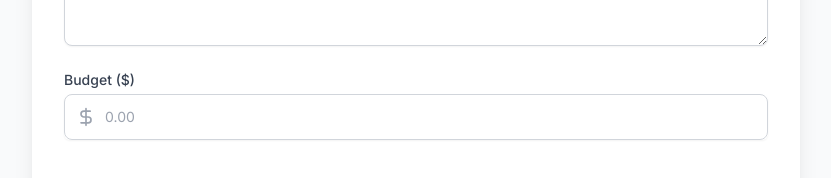
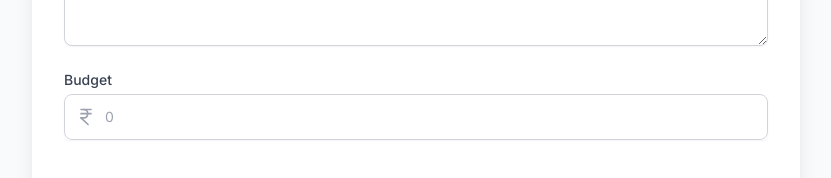
Before and after one commit to shubhamrsaroj/GigsFlow, a React (Vite) app in the folder client/: page /post-job in a window 1280 px wide. Shown: the part 410-588 px from the top of the page, without its empty margins (224-1055 px from the left). Built offline with nearby package versions, Linux system fonts and the light colour scheme; no server answers.

Commit message:
changes in post gig dollar sign , changed to ruppee

```diff
--- a/client/src/pages/PostGig.jsx
+++ b/client/src/pages/PostGig.jsx
@@ -1,7 +1,7 @@
 import { useState } from 'react';
 import { gigApi } from "../api/gigApi";
 import { useNavigate } from 'react-router-dom';
-import { Briefcase, DollarSign, FileText, AlertCircle } from 'lucide-react';
+import { Briefcase, IndianRupee, FileText, AlertCircle } from 'lucide-react';
 
 const PostGig = () => {
     const [formData, setFormData] = useState({
@@ -37,6 +37,24 @@ const PostGig = () => {
             setLoading(false);
         }
     };
+
+    const formatIndianNumber = (value) => {
+  if (!value) return "";
+
+  const number = value.replace(/,/g, "");
+  return Number(number).toLocaleString("en-IN");
+};
+
+const handleBudgetChange = (e) => {
+  const rawValue = e.target.value.replace(/,/g, "");
+  if (isNaN(rawValue)) return;
+
+  setFormData({
+    ...formData,
+    budget: formatIndianNumber(rawValue),
+  });
+};
+
 
     return (
         <div className="min-h-screen bg-gray-50 py-12 px-4 sm:px-6 lg:px-8">
@@ -98,24 +116,26 @@ const PostGig = () => {
 
                            <div>
   <label htmlFor="budget" className="block text-sm font-medium text-gray-700 mb-1">
-                                    Budget ($)
+    Budget
   </label>
+
   <div className="relative rounded-md shadow-sm">
     <div className="pointer-events-none absolute inset-y-0 left-0 flex items-center pl-3">
-                                        <DollarSign className="h-5 w-5 text-gray-400" aria-hidden="true" />
+      <IndianRupee className="h-5 w-5 text-gray-400" aria-hidden="true" />
     </div>
+
     <input
-                                        type="number"
+      type="text"
       name="budget"
       id="budget"
-                                        min="0"
       value={formData.budget}
-                                        onChange={handleChange}
-                                        placeholder="0.00"
+      onChange={handleBudgetChange}
+      placeholder="0"
       className="block w-full rounded-lg border-gray-300 pl-10 focus:border-primary-500 focus:ring-primary-500 sm:text-sm py-3 px-4 border"
     />
   </div>
 </div>
+
 
                             <div className="pt-4 flex items-center justify-end gap-4">
                                 <button
```
Lines whose indentation alone changed are shown as unchanged.
